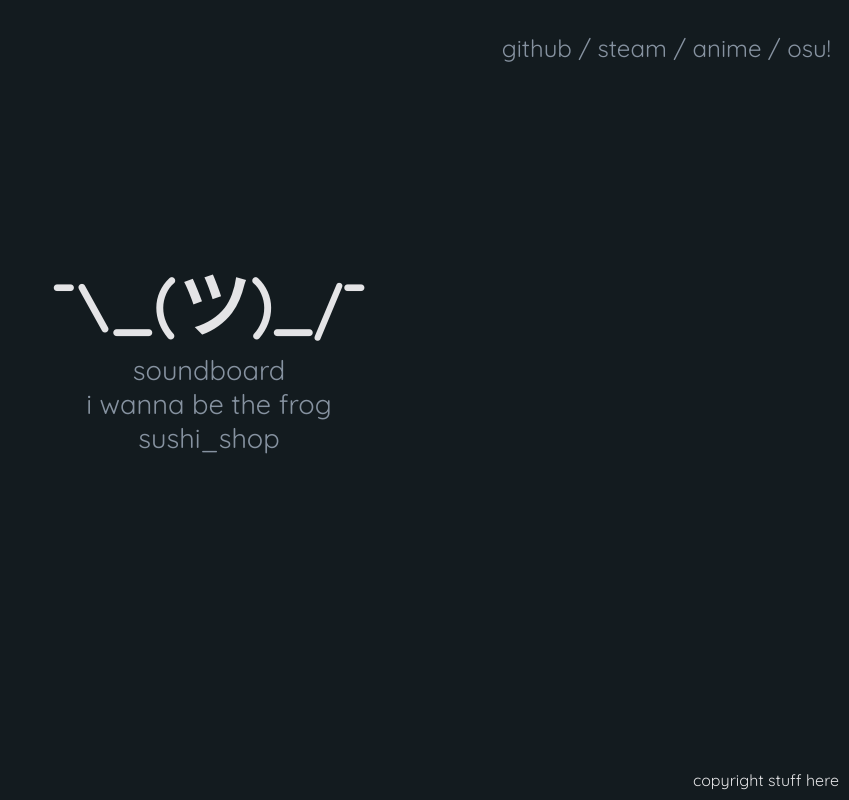
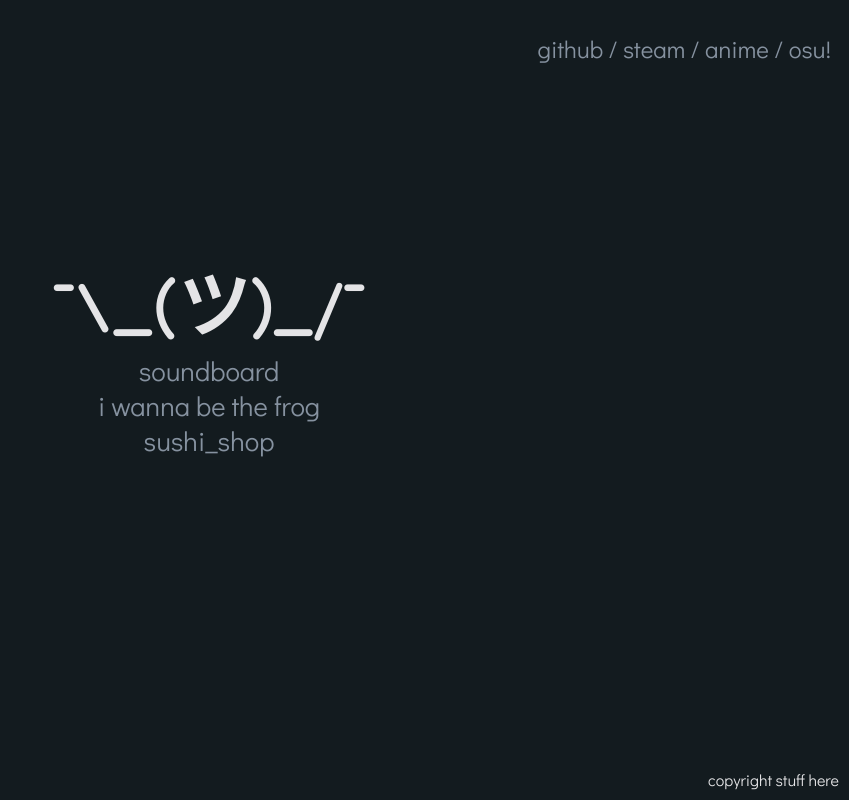
Before and after one commit to jaasonw/resume, a plain HTML site: page index.html in a window 1280 px wide. Shown: the whole page, without its empty margins (431-1280 px from the left). Drawn offline with Linux system fonts and the light colour scheme.

Commit message:
change font again

```diff
--- a/style.css
+++ b/style.css
@@ -1,7 +1,9 @@
-@import url('https://fonts.googleapis.com/css?family=Quicksand');
-@import url('https://fonts.googleapis.com/css?family=Exo+2');
+@import url('https://fonts.googleapis.com/css?family=Source+Sans+Pro');
+@import url('https://fonts.googleapis.com/css?family=Lato');
+@import url('https://fonts.googleapis.com/css?family=Didact+Gothic');
+
 * {
-    font-family: "Quicksand";
+    font-family: "Didact Gothic";
     color: #E4E4E6;
 }
 body {
```
